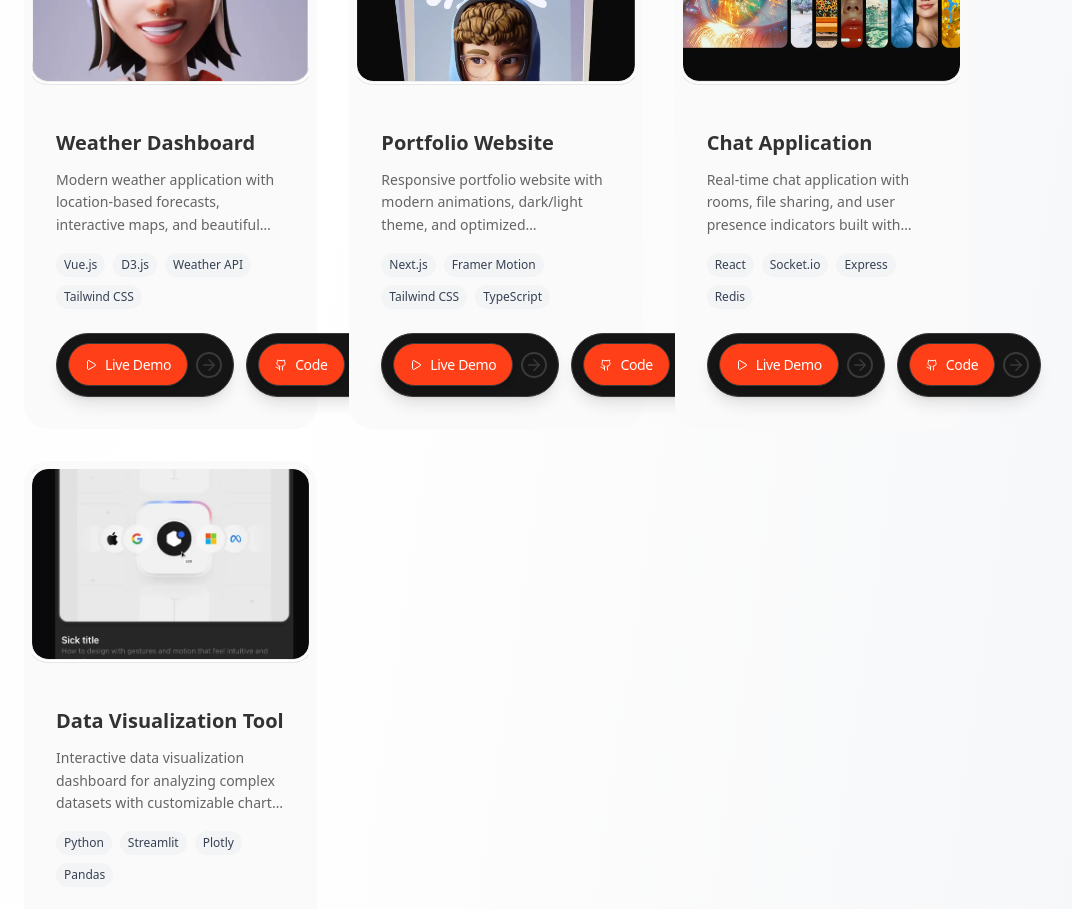
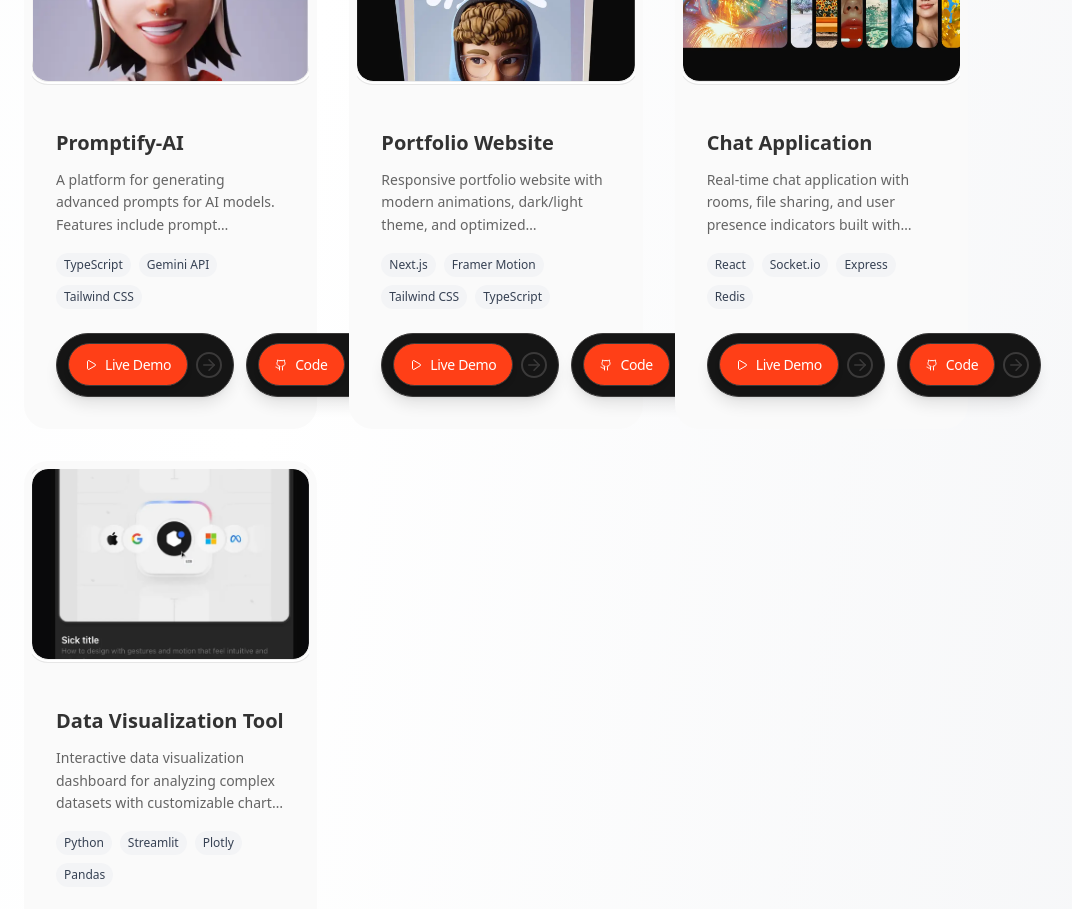
Before and after one commit to shubhammukherjee17/portfolio, a Next.js app: page / in a window 1280 px wide. Shown: the part 5500-6409 px from the top of the page, without its empty margins (144-1216 px from the left). Built offline with nearby package versions, Linux system fonts and the light colour scheme.

Commit message:
added projects live link and demo code

```diff
--- a/src/components/portfolio/ProjectsSection.tsx
+++ b/src/components/portfolio/ProjectsSection.tsx
@@ -22,16 +22,16 @@ const ProjectsSection = () => {
       technologies: ["React", "Node.js", "Socket.io", "MongoDB"],
       image: "/images/card2.webp",
       githubUrl: "https://github.com/shubhammukherjee17/Taskify",
-      liveUrl: "https://demo.com"
+      liveUrl: "https://smart-taskify.vercel.app/"
     },
     {
       id: 3,
-      title: "Weather Dashboard",
-      description: "Modern weather application with location-based forecasts, interactive maps, and beautiful data visualizations.",
-      technologies: ["Vue.js", "D3.js", "Weather API", "Tailwind CSS"],
+      title: "Promptify-AI",
+      description: "A platform for generating advanced prompts for AI models. Features include prompt templates, sharing, and real-time collaboration.",
+      technologies: ["TypeScript", "Gemini API", "Tailwind CSS"],
       image: "/images/card3.webp",
-      githubUrl: "https://github.com",
-      liveUrl: "https://demo.com"
+      githubUrl: "https://github.com/shubhammukherjee17/Promptify",
+      liveUrl: "https://promptify-ten-beta.vercel.app/"
     },
     {
       id: 4,
```
